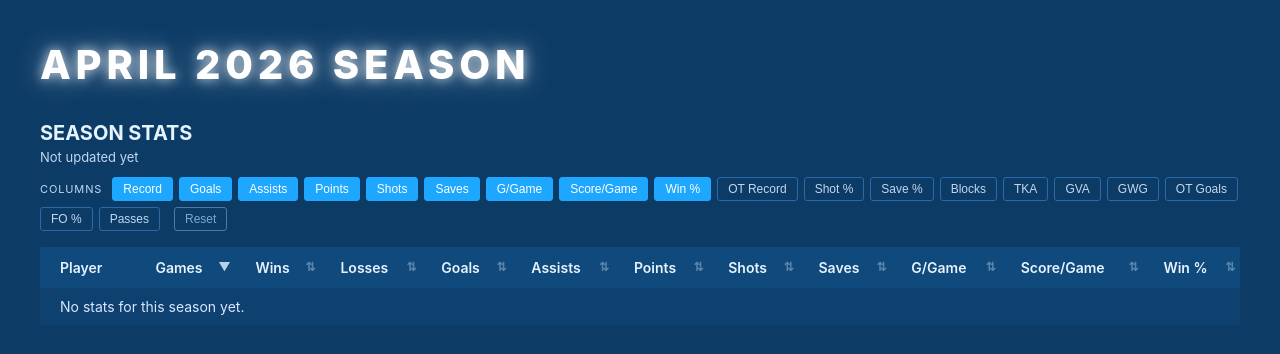
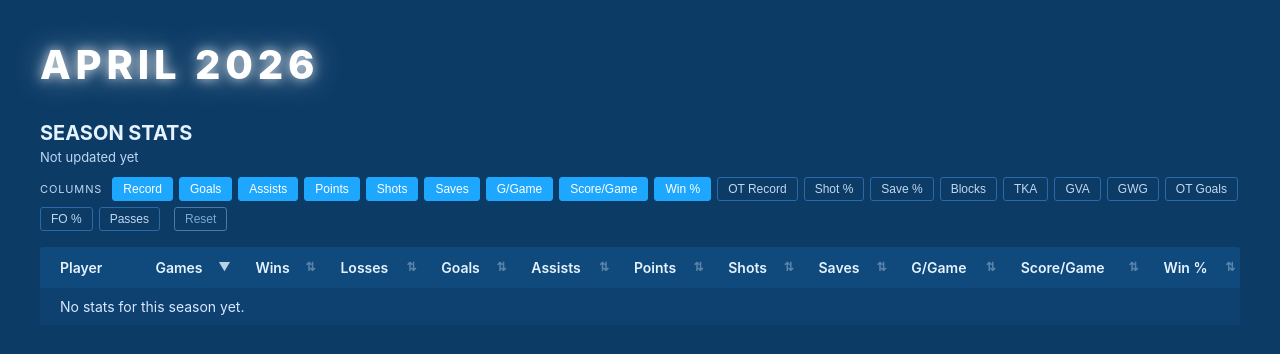
Before and after one commit to deck-phil/slapshot-service, a Django app: page / in a window 1280 px wide. Shown: the part 53-407 px from the top of the page. Run offline with Django 5.2, Linux system fonts and the light colour scheme; data that the repository does not hold is empty.

Commit message:
Revert "Update season page title to MONTH YEAR SEASON"
This reverts commit 83221f27a60f216b3ebb35f182e5b8693079deff.

```diff
--- a/templates/stats/season_stats.html
+++ b/templates/stats/season_stats.html
@@ -4,7 +4,7 @@
 
 {% block content %}
     <div class="page-wrapper">
-        <div class="page-title">{{ season_label|upper }} SEASON</div>
+        <div class="page-title">{{ season_label|upper }}</div>
 
         <div class="section-title">Season Stats</div>
         <div class="section-subtitle helper-text">
```
